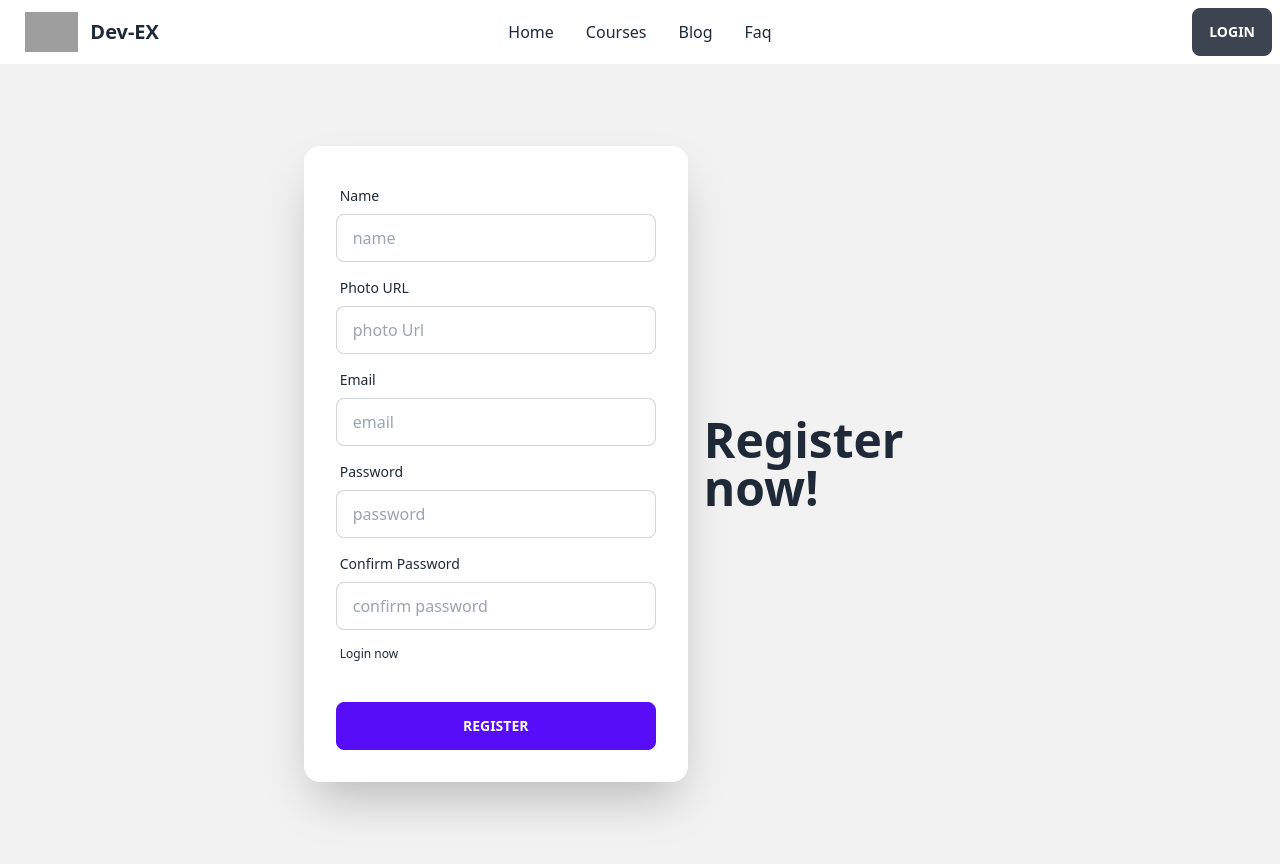
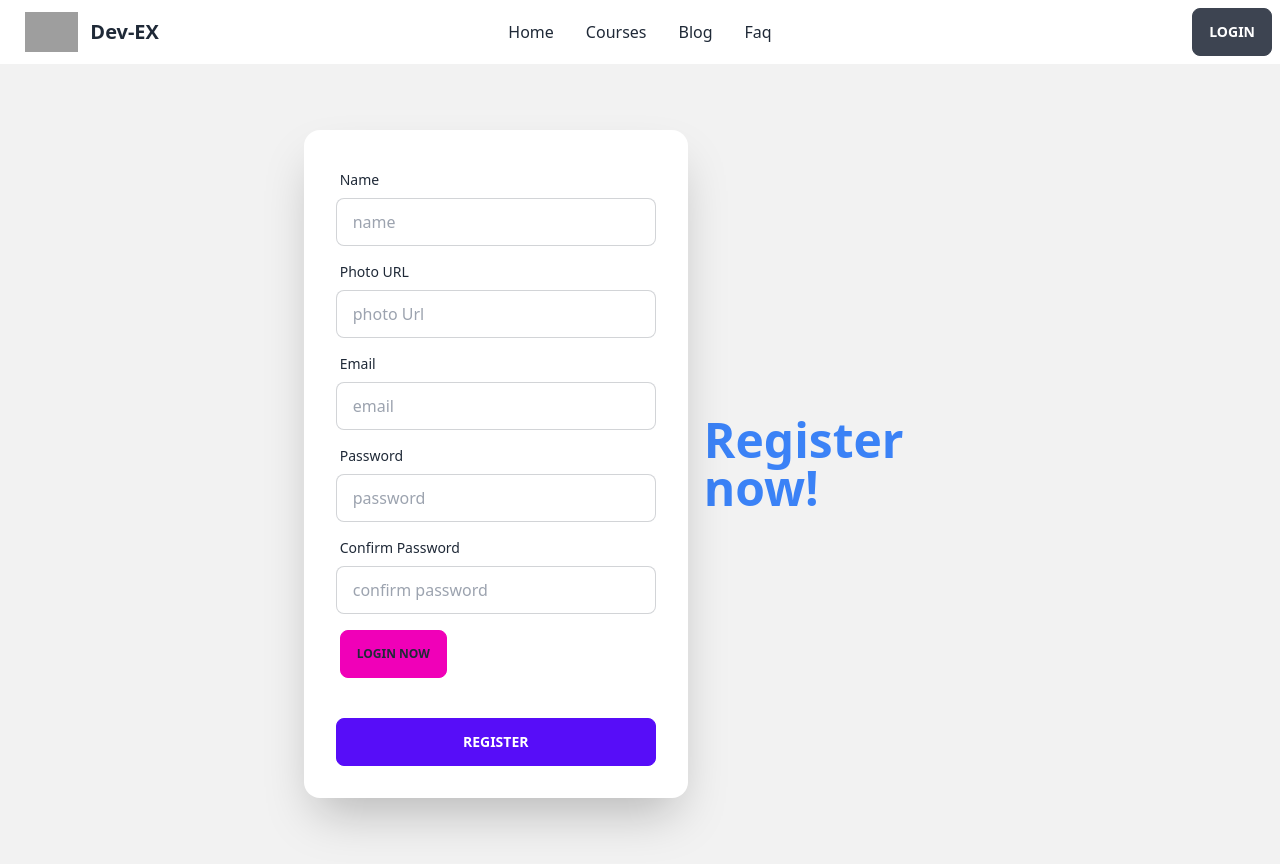
Before and after one commit to MD-obaidul-hasan/Dev-EX-client, a React (Create React App) app: page /register in a window 1280 px wide. Built offline with nearby package versions, Linux system fonts and the light colour scheme; no server answers; grey boxes are pictures that could not be loaded.

Commit message:
login register decorate

```diff
--- a/src/pages/logins/Login/Login.js
+++ b/src/pages/logins/Login/Login.js
@@ -62,7 +62,7 @@ const Login = () => {
         <div className="hero min-h-screen bg-base-200">
             <div className="hero-content flex-col lg:flex-row-reverse">
                 <div className="text-center lg:text-left">
-                    <h1 className="text-5xl font-bold">Login now!</h1>
+                    <h1 className="text-5xl font-bold text-blue-500">Login now!</h1>
                 </div>
                 <div className="card flex-shrink-0 w-full max-w-sm shadow-2xl bg-base-100">
                     <form onSubmit={onSubmit} className="card-body">
@@ -89,7 +89,7 @@ const Login = () => {
                                 className="input input-bordered"
                                 required />
                             <label className="label">
-                                <Link to='/register' className="label-text-alt link link-hover">Register now</Link>
+                                <Link to='/register' className="label-text-alt link link-hover btn btn-secondary">Register now</Link>
                             </label>
                         </div>
                         {
--- a/src/pages/logins/register/Register.js
+++ b/src/pages/logins/register/Register.js
@@ -48,7 +48,7 @@ const Register = () => {
         <div className="hero min-h-screen bg-base-200">
             <div className="hero-content flex-col lg:flex-row-reverse">
                 <div className="text-center lg:text-left">
-                    <h1 className="text-5xl font-bold">Register now!</h1>
+                    <h1 className="text-5xl font-bold text-blue-500">Register now!</h1>
                 </div>
                 <div className="card flex-shrink-0 w-full max-w-sm shadow-2xl bg-base-100">
                     <form onSubmit={onSubmit} className="card-body">
@@ -111,7 +111,7 @@ const Register = () => {
 
                         </div>
                         <label className="label">
-                            <Link to='/login' className="label-text-alt link link-hover">Login now</Link>
+                            <Link to='/login' className="label-text-alt link link-hover btn btn-secondary">Login now</Link>
                         </label>
                         {
                             error && <p className='text-red-600'>{error}</p>
```
